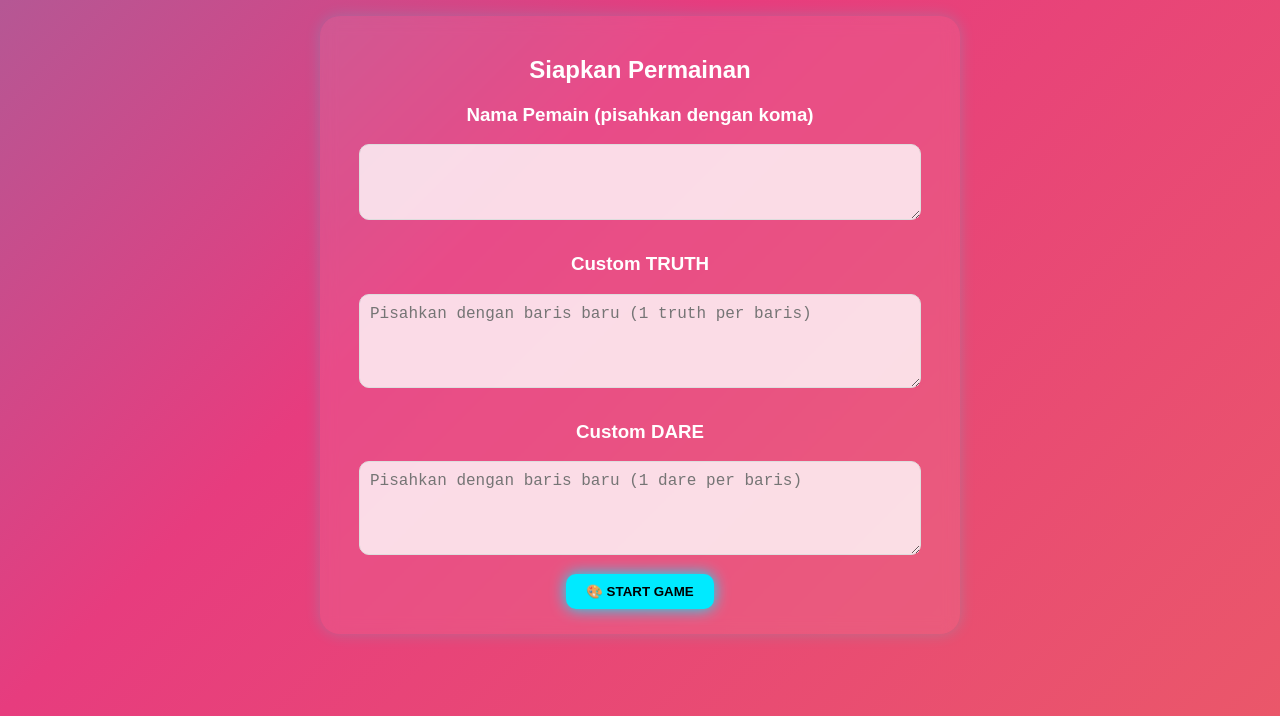
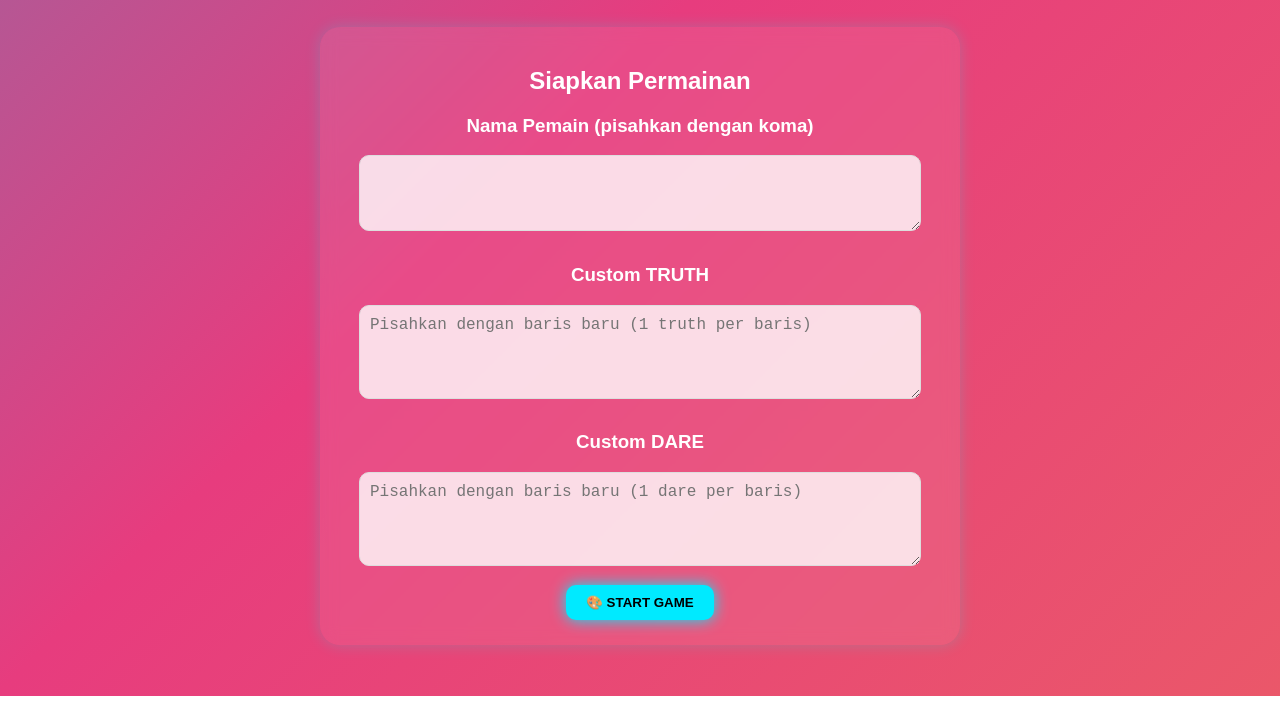
Before and after one commit to Project-ui-ux/GameTruthOrDare, a plain HTML site: page index.html in a window 1280 px wide. Shown: the part 104-820 px from the top of the page. Drawn offline with Linux system fonts and the light colour scheme.

Commit message:
Add files via upload

```diff
--- a/index.html
+++ b/index.html
@@ -28,10 +28,9 @@
         overflow-x: hidden;
         display: flex;
         flex-direction: column;
-        justify-content: flex-start;
+        justify-content: center; /* Center content vertically */
         align-items: center; /* Center content horizontally */
         min-height: 100vh;
-        padding-top: 20px;
       }
 
       h1 {
```
